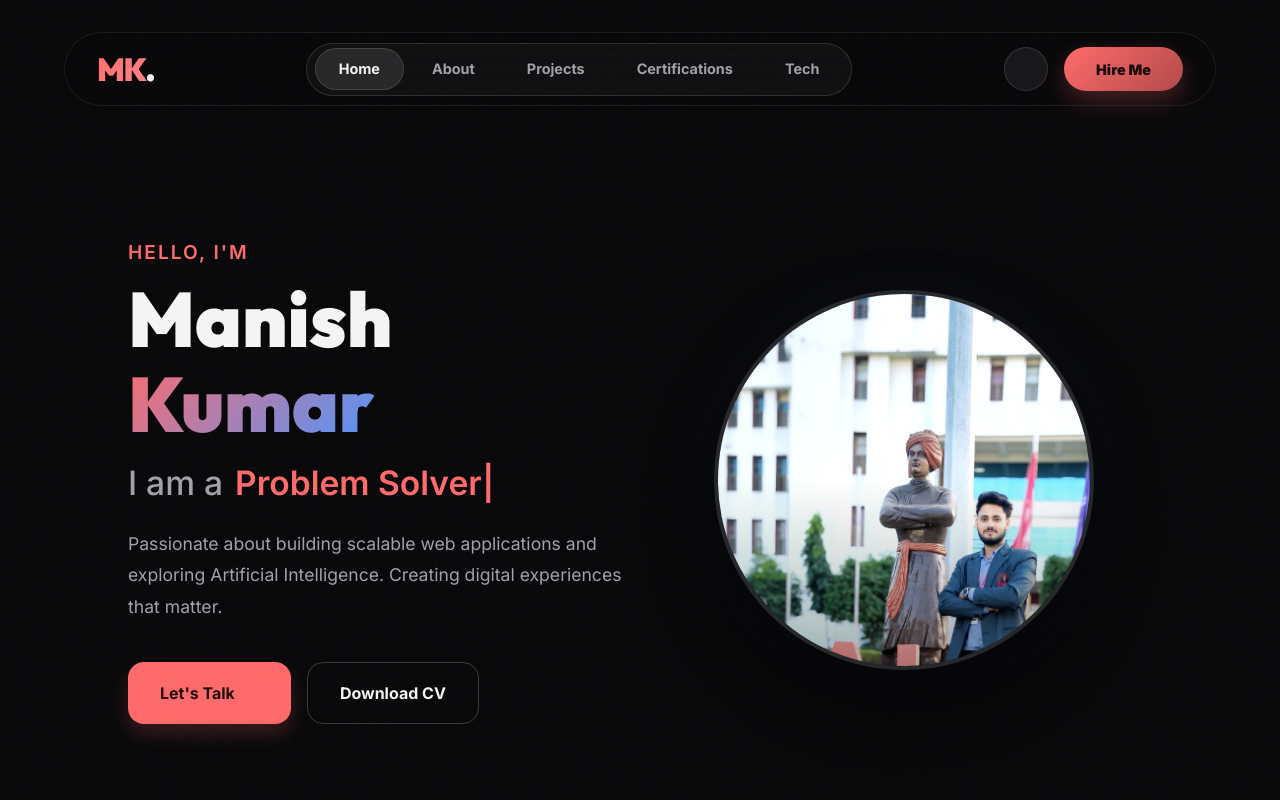
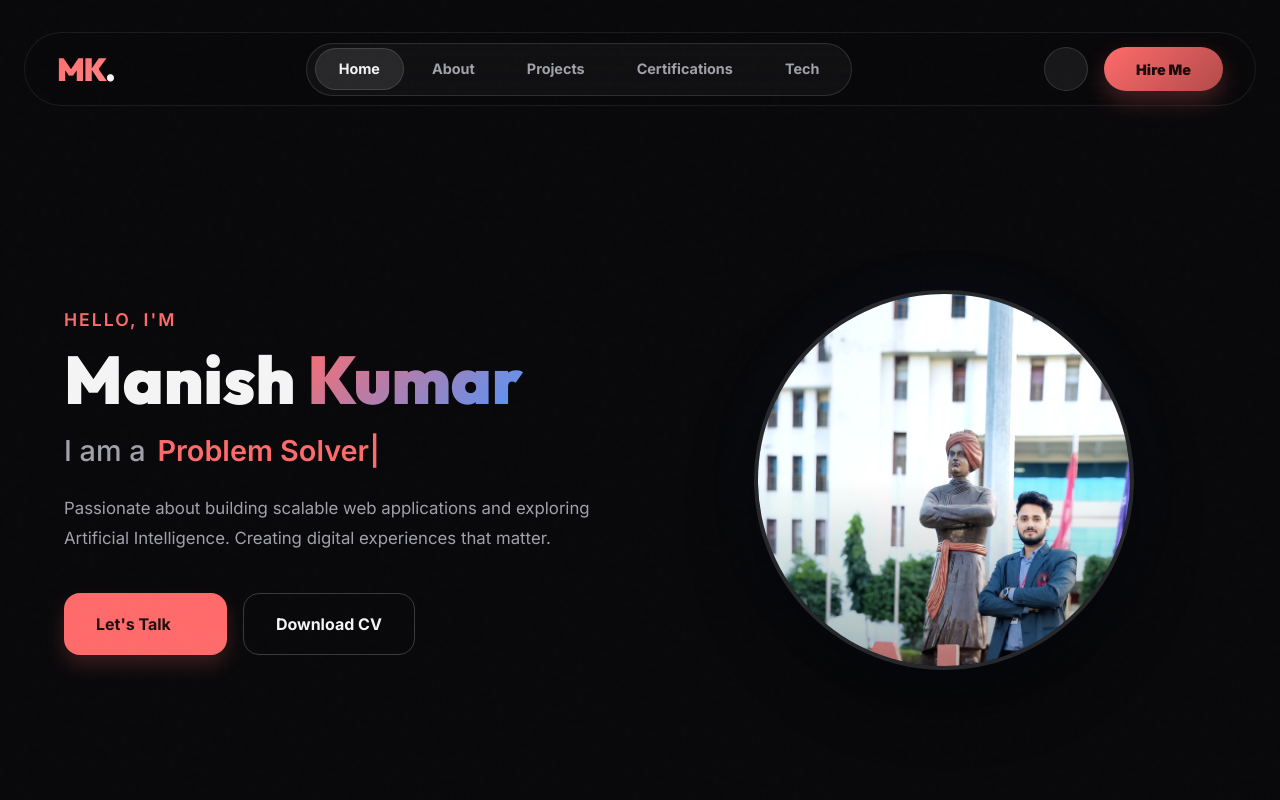
Before and after one commit to manish-9939/portfolio, a React (Vite) app: page / in a window 1280 px wide. Shown: the top 800 px of the page. Built offline with nearby package versions, Linux system fonts and the light colour scheme; some icons are missing.

Commit message:
UI: Expanded layout to use full screen width and optimized font sizes for better UX

```diff
--- a/src/components/About.jsx
+++ b/src/components/About.jsx
@@ -25,7 +25,7 @@ const About = () => {
 
     return (
         <Box component="section" id="about" sx={{ py: { xs: 10, md: 15 } }}>
-            <Container maxWidth="lg">
+            <Container maxWidth="xl">
                 <Grid container spacing={{ xs: 6, md: 10 }} alignItems="center">
                     <Grid item xs={12} md={7}>
                         <motion.div
--- a/src/components/Certifications.jsx
+++ b/src/components/Certifications.jsx
@@ -16,7 +16,7 @@ const Certifications = () => {
 
     return (
         <Box component="section" id="certs" sx={{ py: { xs: 8, md: 12 } }}>
-            <Container maxWidth="lg">
+            <Container maxWidth="xl">
                 <Box sx={{ mb: { xs: 6, md: 8 }, textAlign: 'center' }}>
                     <Typography variant="overline" color="primary" sx={{ fontWeight: 800, letterSpacing: 4, mb: 1, display: 'block' }}>
                         Education & Recognition
--- a/src/components/Contact.jsx
+++ b/src/components/Contact.jsx
@@ -11,7 +11,7 @@ const Contact = () => {
     return (
         <>
             <Box component="section" id="resume-download" sx={{ py: { xs: 8, md: 12 } }}>
-                <Container maxWidth="md">
+                <Container maxWidth="lg">
                     <motion.div
                         initial={{ scale: 0.9, opacity: 0 }}
                         whileInView={{ scale: 1, opacity: 1 }}
@@ -86,7 +86,7 @@ const Contact = () => {
             </Box>
 
             <Box component="section" id="contact" sx={{ py: { xs: 8, md: 12 } }}>
-                <Container maxWidth="sm">
+                <Container maxWidth="md">
                     <Box sx={{ textAlign: 'center', mb: { xs: 6, md: 8 } }}>
                         <Typography variant="h3" sx={{
                             fontWeight: 900,
--- a/src/components/Footer.jsx
+++ b/src/components/Footer.jsx
@@ -16,7 +16,7 @@ const Footer = () => {
             position: 'relative',
             zIndex: 10
         }}>
-            <Container maxWidth="md">
+            <Container maxWidth="xl">
                 <Stack
                     direction={{ xs: 'column', md: 'row' }}
                     spacing={{ xs: 2, md: 3 }}
--- a/src/components/Hero.jsx
+++ b/src/components/Hero.jsx
@@ -17,12 +17,12 @@ const Hero = () => {
                 display: 'flex',
                 alignItems: 'center',
                 justifyContent: 'center',
-                px: { xs: 3, sm: 6, md: '10%' },
+                px: { xs: 3, sm: 6, md: '5%' },
                 py: { xs: 12, md: 0 },
                 flexDirection: { xs: 'column-reverse', md: 'row' },
                 position: 'relative',
                 overflow: 'hidden',
-                gap: { xs: 6, md: 4 }
+                gap: { xs: 6, md: 8 }
             }}
         >
             <motion.div
@@ -30,7 +30,7 @@ const Hero = () => {
                 initial={{ opacity: 0, y: 50 }}
                 animate={{ opacity: 1, y: 0 }}
                 transition={{ duration: 0.8, ease: "easeOut" }}
-                style={{ flex: 1, maxWidth: '600px', width: '100%' }}
+                style={{ flex: 1, maxWidth: '800px', width: '100%' }}
             >
                 <Typography
                     variant="subtitle1"
@@ -38,7 +38,7 @@ const Hero = () => {
                         color: 'primary.main',
                         fontWeight: 600,
                         mb: 1,
-                        fontSize: { xs: '1rem', md: '1.2rem' },
+                        fontSize: { xs: '0.9rem', md: '1.1rem' },
                         letterSpacing: 2,
                         textTransform: 'uppercase'
                     }}
@@ -49,7 +49,7 @@ const Hero = () => {
                 <Typography
                     variant="h1"
                     sx={{
-                        fontSize: { xs: '3rem', sm: '4rem', md: '4.8rem' },
+                        fontSize: { xs: '2.8rem', sm: '3.8rem', md: '4.2rem' },
                         lineHeight: 1.1,
                         mb: 2,
                         fontWeight: 900,
@@ -74,7 +74,7 @@ const Hero = () => {
                         alignItems: 'center',
                         flexWrap: 'wrap',
                         gap: 1.5,
-                        fontSize: { xs: '1.3rem', sm: '1.8rem', md: '2.1rem' }
+                        fontSize: { xs: '1.2rem', sm: '1.6rem', md: '1.8rem' }
                     }}
                 >
                     I am a
@@ -102,8 +102,8 @@ const Hero = () => {
                     sx={{
                         mb: 5,
                         color: 'text.secondary',
-                        maxWidth: '500px',
-                        fontSize: { xs: '1rem', md: '1.1rem' },
+                        maxWidth: '600px',
+                        fontSize: { xs: '1rem', md: '1.05rem' },
                         lineHeight: 1.8,
                         fontWeight: 400
                     }}
--- a/src/components/Navbar.jsx
+++ b/src/components/Navbar.jsx
@@ -49,7 +49,7 @@ const Navbar = ({ themeMode, toggleTheme }) => {
                     zIndex: (theme) => theme.zIndex.drawer + 1,
                 }}
             >
-                <Container maxWidth="lg">
+                <Container maxWidth="xl">
                     <Box sx={{
                         display: 'flex',
                         alignItems: 'center',
--- a/src/components/Projects.jsx
+++ b/src/components/Projects.jsx
@@ -46,7 +46,7 @@ const Projects = () => {
 
     return (
         <Box component="section" id="projects" sx={{ py: { xs: 10, md: 15 } }}>
-            <Container maxWidth="lg">
+            <Container maxWidth="xl">
                 <Box sx={{ mb: { xs: 8, md: 12 }, textAlign: 'center' }}>
                     <Typography variant="overline" color="primary" sx={{ fontWeight: 800, letterSpacing: 4, fontSize: '0.9rem' }}>
                         Portfolio
--- a/src/components/Skills.jsx
+++ b/src/components/Skills.jsx
@@ -233,7 +233,7 @@ const Skills = () => {
 
     return (
         <Box component="section" id="skills" sx={{ py: { xs: 10, md: 15 }, overflow: 'hidden' }}>
-            <Container maxWidth="lg">
+            <Container maxWidth="xl">
                 <Grid container spacing={{ xs: 8, md: 10 }} alignItems="center">
                     <Grid item xs={12} md={5}>
                         <motion.div
```
